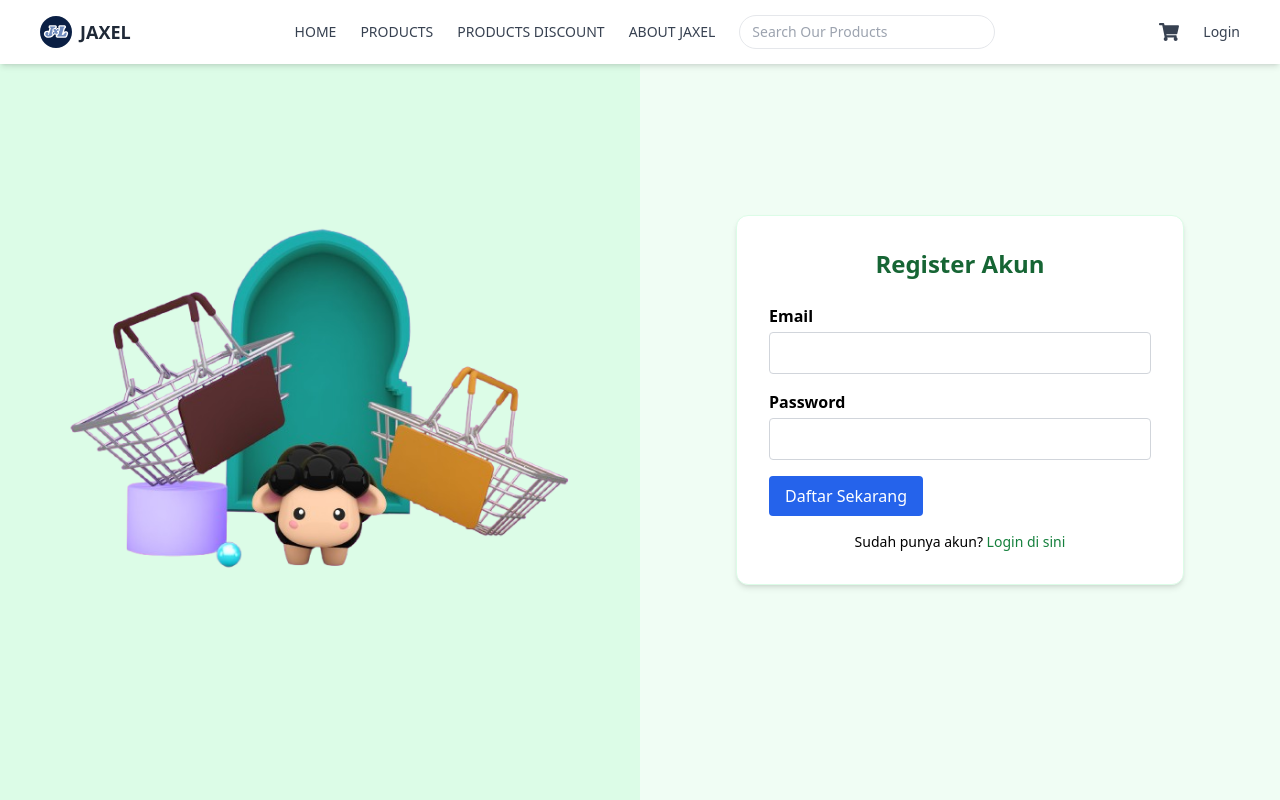
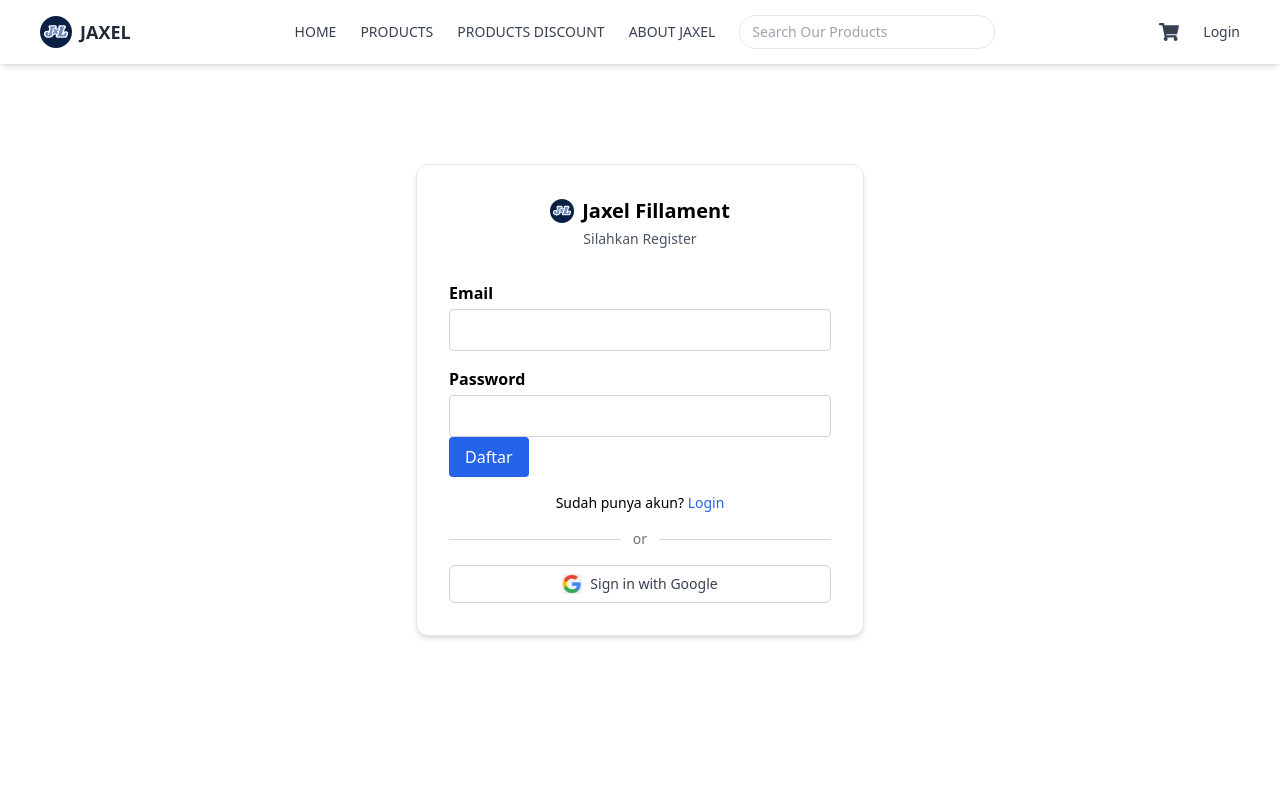
Before and after one commit to GhifariDev/FE_Jackett, a Next.js app: page /components/fragments/AuthForm in a window 1280 px wide. Shown: the top 800 px of the page. Built offline with nearby package versions, Linux system fonts and the light colour scheme.

Commit message:
change layout login & register

```diff
--- a/pages/components/fragments/AuthForm.tsx
+++ b/pages/components/fragments/AuthForm.tsx
@@ -26,7 +26,7 @@
       const res = await fetch(`https://46a780f1-beb6-46f3-8ef7-cd86ae9a391f-00-32rqnauvtwu7g.pike.replit.dev${endpoint}`, {
         method: 'POST',
         headers: { 'Content-Type': 'application/json' },
-          credentials: 'include', // ✅ WAJIB
+        credentials: 'include',
         body: JSON.stringify(form),
       });
 
@@ -51,57 +51,69 @@
   };
 
   return (
-    <div className="min-h-screen flex flex-col md:flex-row">
-      {/* LEFT: ILUSTRASI */}
-      <div className="hidden md:flex w-1/2 bg-green-100 items-center justify-center p-10">
-        <img
-          src="/login.png"
-          alt="Ilustrasi Jaket"
-          className="object-cover"
-        />
+    <div className="min-h-screen flex items-center justify-center bg-white px-4">
+      <div className="w-full max-w-md bg-white p-8 rounded-xl shadow-md border">
+        {/* Logo dan Heading */}
+        <div className="text-center mb-8">
+          <div className="flex justify-center items-center gap-2 mb-1">
+            <img src="/logo.svg" alt="Logo" className="w-6 h-6" />
+            <h1 className="text-xl font-bold text-black">Jaxel Fillament</h1>
+          </div>
+          <p className="text-sm text-gray-600">Silahkan {mode === 'login' ? 'Login' : 'Register'}</p>
         </div>
 
-      {/* RIGHT: FORM */}
-      <div className="w-full md:w-1/2 flex flex-col justify-center items-center px-6 py-10 bg-green-50">
-        <div className="max-w-md w-full bg-white rounded-xl shadow-md p-8 border border-green-100">
-          <h2 className="text-2xl font-bold text-green-800 mb-6 capitalize text-center">
-            {mode === 'login' ? 'Login Akun' : 'Register Akun'}
-          </h2>
-
+        {/* Form */}
+        <div className="space-y-4">
           {mode === 'register' && (
             <Input name="name" label="Nama Lengkap" onChange={handleChange} />
           )}
           <Input name="email" label="Email" type="email" onChange={handleChange} />
           <Input name="password" label="Password" type="password" onChange={handleChange} />
+        </div>
 
-          {error && <p className="text-red-500 mt-2">{error}</p>}
-          {success && <p className="text-green-600 mt-2">{success}</p>}
+        {/* Error & Success */}
+        {error && <p className="text-red-500 mt-2 text-sm text-center">{error}</p>}
+        {success && <p className="text-green-600 mt-2 text-sm text-center">{success}</p>}
 
+        {/* Button */}
         <Button
           onClick={handleSubmit}
-            className="bg-green-600 hover:bg-green-700 w-full mt-6"
+          className="bg-blue-500 hover:bg-blue-600 mt-10 text-white font-semibold w-full mt-6 py-3 rounded-md"
         >
-            {mode === 'login' ? 'Masuk Sekarang' : 'Daftar Sekarang'}
+          {mode === 'login' ? 'Login' : 'Daftar'}
         </Button>
 
-          <div className="mt-4 text-center text-sm">
+        {/* Link Daftar / Login */}
+        <div className="text-sm text-center mt-4">
           {mode === 'login' ? (
-              <p>
+            <>
               Belum punya akun?{' '}
-                <Link href="/register" className="text-green-700 hover:underline font-medium">
-                  Register di sini
+              <Link href="/register" className="text-blue-600 hover:underline font-medium">
+                Daftar
               </Link>
-              </p>
+            </>
           ) : (
-              <p>
+            <>
               Sudah punya akun?{' '}
-                <Link href="/login" className="text-green-700 hover:underline font-medium">
-                  Login di sini
+              <Link href="/login" className="text-blue-600 hover:underline font-medium">
+                Login
               </Link>
-              </p>
+            </>
           )}
         </div>
+
+        {/* Atau */}
+        <div className="flex items-center justify-center my-4">
+          <span className="w-full h-px bg-gray-300" />
+          <span className="px-3 text-sm text-gray-500">or</span>
+          <span className="w-full h-px bg-gray-300" />
         </div>
+
+        {/* Google Button */}
+        <button className="w-full flex items-center justify-center border border-gray-300 rounded-md py-2 hover:bg-gray-100 transition">
+          <img src="/google-logo.png" alt="Google" className="w-5 h-5 mr-2" />
+          <span className="text-sm text-gray-700">Sign in with Google</span>
+        </button>
       </div>
     </div>
   );
```
Also changed, not shown: public/google-logo.png (added). Lines whose indentation alone changed are shown as unchanged.
